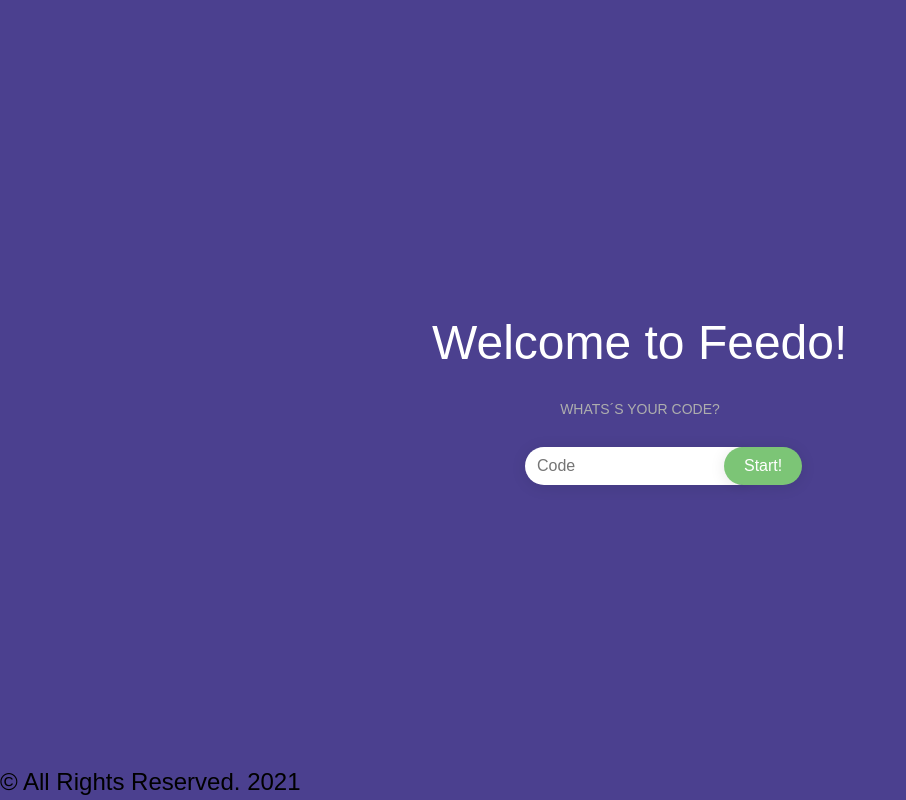
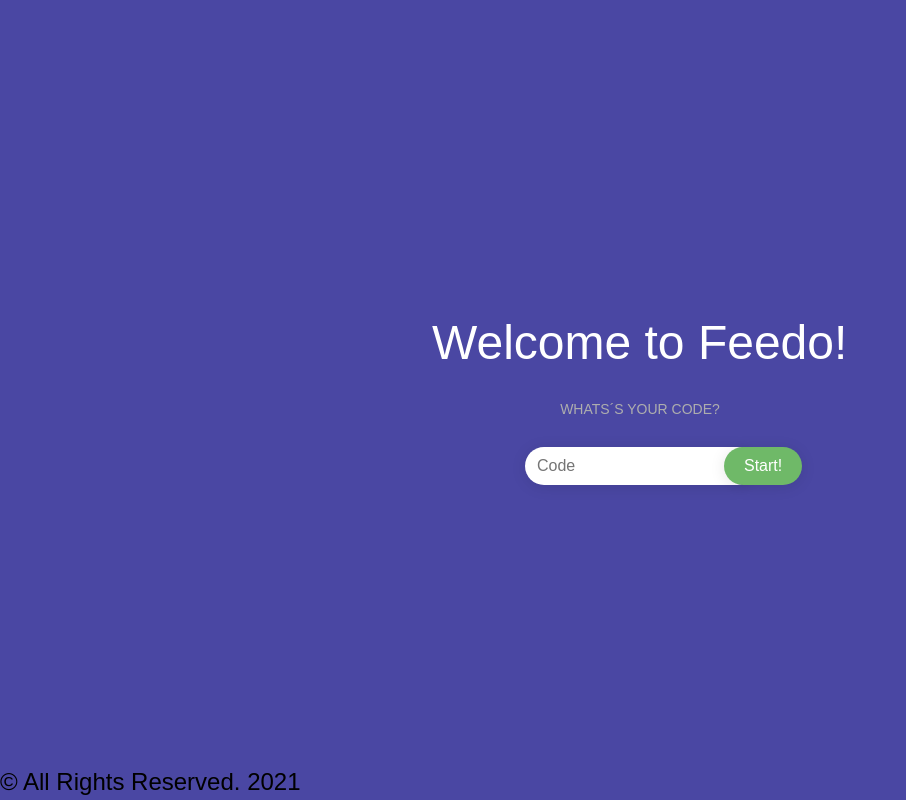
Before and after one commit to whosnero/feedback-system, a PHP site: page / in a window 1280 px wide. Shown: the whole page, without its empty margins (0-906 px from the left). Run offline with PHP 8.4, Linux system fonts and the light colour scheme.

Commit message:
changed some colors

```diff
--- a/assets/css/stylesheet.css
+++ b/assets/css/stylesheet.css
@@ -4,7 +4,7 @@
 
 * {
     font-family: sans-serif;
-    background-color: rgb(75, 64, 143);
+    background-color: #4A47A3;
     color: rgb(0, 0, 0);
 }
 
@@ -63,7 +63,7 @@
     background: none;
     font-size: 16px;
     padding: 0 20px;
-    background: #7cc576;
+    background: #6fb968;
     color: rgb(255, 255, 255);
     transition: 0.3s;
     border-radius: 50px;
```
